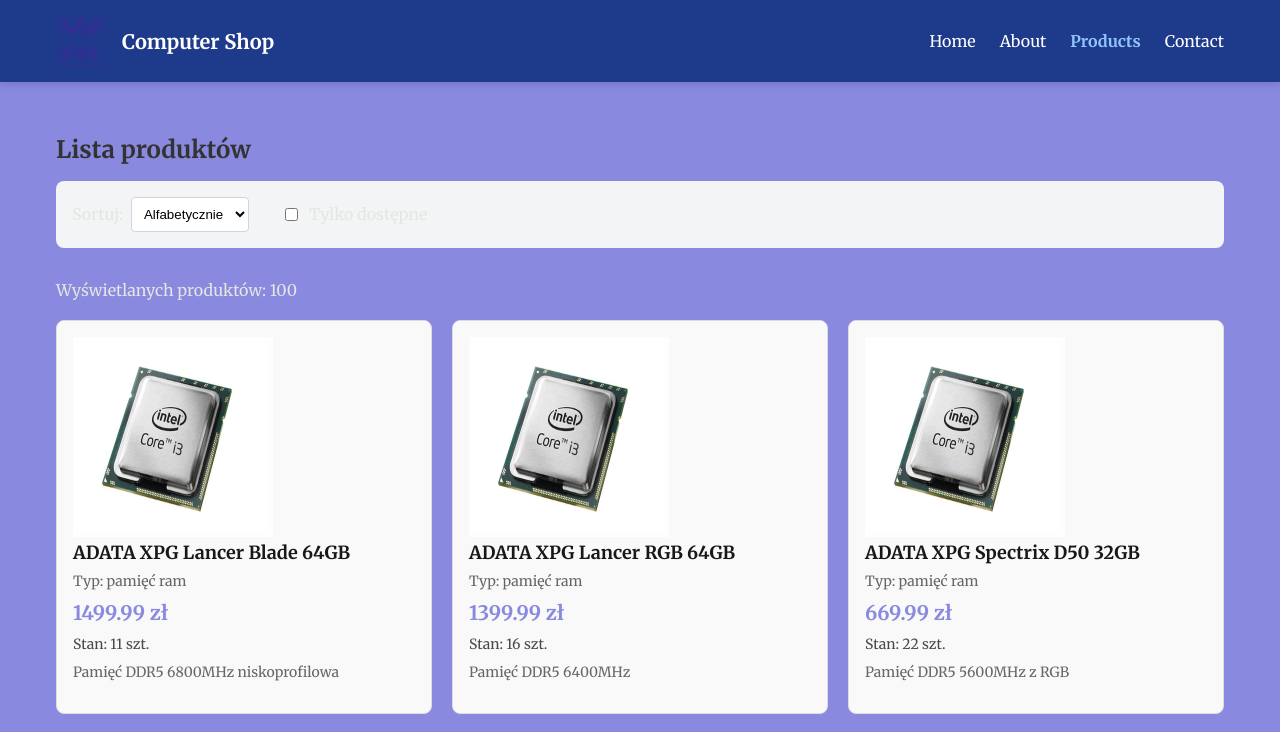
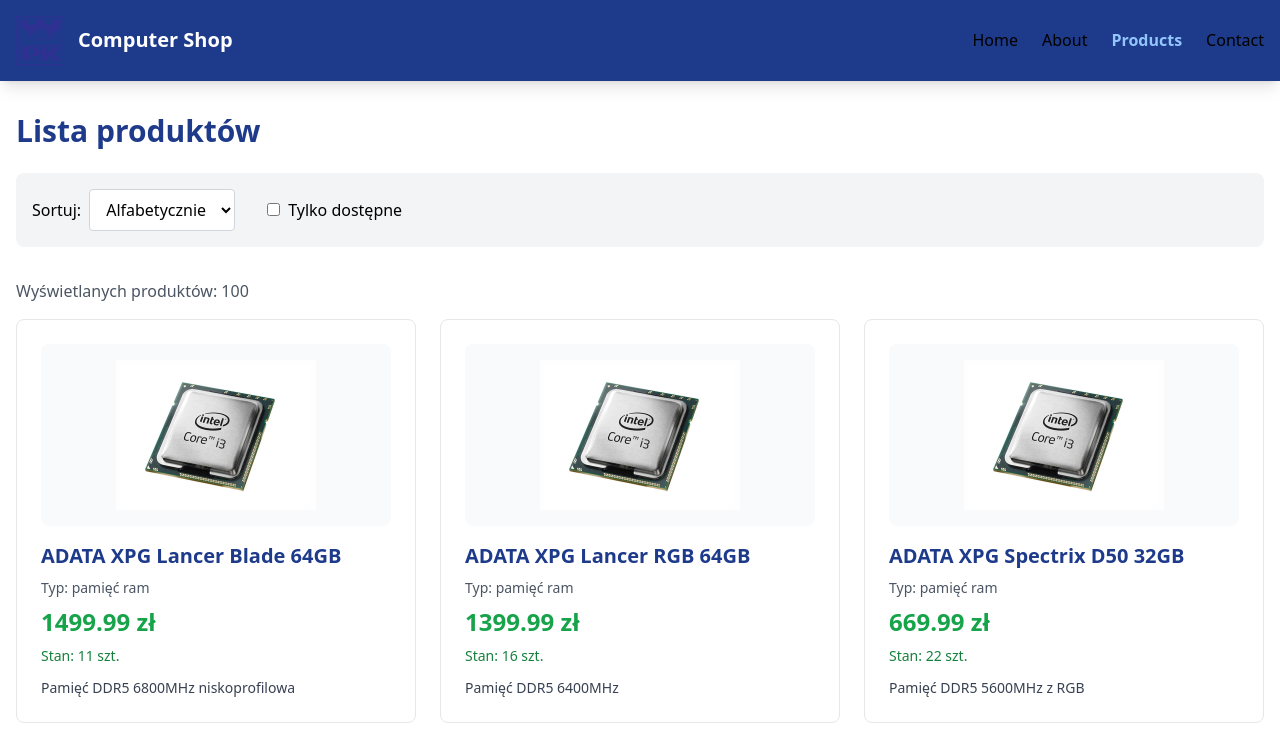
Before and after one commit to DawidSzymik/lab11backend, a Next.js app in the folder computer-shop-2025ds/: page /product-list in a window 1280 px wide. Shown: the top 732 px of the page. Built offline with nearby package versions, Linux system fonts and the light colour scheme.

Commit message:
8_tallwind

```diff
--- a/computer-shop-2025ds/app/global.css
+++ b/computer-shop-2025ds/app/global.css
@@ -1,118 +1,8 @@
-@import url('https://fonts.googleapis.com/css2?family=Inter:wght@100..900&family=Merriweather:ital,wght@0,300;0,400;0,700;0,900;1,300;1,400;1,700;1,900&display=swap');
+@tailwind base;
+@tailwind components;
+@tailwind utilities;
 
-* {
-  box-sizing: border-box;
-}
-
-html {
-  font-family: 'Merriweather', serif;
-}
-
-body {
-  margin: 0;
-  background-color: #8989e0;
-  color: #e5e5e1;
-}
-
-ul {
-  list-style: none;
-  margin: 0;
-  padding: 0;
-}
-
-#page {
-  width: 90%;
-  max-width: 60rem;
-  margin: 2rem auto;
-}
-
-#main-header {
-  display: flex;
-  justify-content: space-between;
-  align-items: center;
-  margin-bottom: 2rem;
-}
-
-#logo {
-  font-family: 'Inter', sans-serif;
-  font-size: 1.5rem;
-  border-radius: 1px;
-}
-
-#main-header #logo a,
-#main-header #logo a:hover {
-  color: #e1e1d7;
-  text-decoration: none;
-}
-
-#main-header ul {
-  display: flex;
-  gap: 2rem;
-  font-weight: bold;
-}
-
-#main-header ul a {
-  text-decoration: none;
-  color: #e5e5e1;
-  padding: 0.5rem 1rem;
-  border-radius: 4px;
-}
-
-#main-header ul a:hover,
-#main-header ul a.active {
-  background-color: #bcbcb7;
-  color: #181817;
-}
-
-#home {
-  margin: 3rem auto;
-  max-width: 50rem;
-  text-align: center;
-}
-
-#home img {
-  width: 10rem;
-  box-shadow: 0 0 10px 0 #181817;
-}
-
-#home h1 {
-  margin-top: 3rem;
-  font-size: 2.5rem;
-}
-
-#home p {
-  margin: 2rem 0;
-  color: #bcbcb7;
-  font-size: 1.1rem;
-}
-
-#home a {
-  display: inline-block;
-  padding: 1rem 2rem;
-  background-color: #bcbcb7;
-  color: #181817;
-  border-radius: 4px;
-  text-decoration: none;
-  font-weight: bold;
-  margin-top: 2rem;
-}
-
-#home a:hover {
-  background-color: #e5e5e1;
-}
-
-.error {
-  text-align: center;
-  margin-top: 3rem;
-}
-
-.fullscreen-image {
-  position: relative;
-  width: 100%;
-  height: 80vh;
-}
-
-.logo { width: 200px; height: 200px; }
+/* Zachowaj tylko klasę active dla nawigacji */
 a.active {
   color: #93c5fd !important;
   font-weight: bold;
--- a/computer-shop-2025ds/app/layout.tsx
+++ b/computer-shop-2025ds/app/layout.tsx
@@ -15,9 +15,9 @@
 }>) {
   return (
     <html lang="pl">
-      <body style={{ display: 'flex', flexDirection: 'column', minHeight: '100vh', margin: 0 }}>
+      <body className="flex flex-col min-h-screen">
         <MainHeader />
-        <main style={{ flexGrow: 1, maxWidth: '1200px', margin: '0 auto', padding: '2rem 1rem', width: '100%' }}>
+        <main className="flex-grow container mx-auto px-4 py-8">
           {children}
         </main>
         <Footer />
--- a/computer-shop-2025ds/app/product-list/[product-id]/not-found.tsx
+++ b/computer-shop-2025ds/app/product-list/[product-id]/not-found.tsx
@@ -1,19 +1,23 @@
 import Link from "next/link";
-import styles from "./not-found.module.css";
 
 export default function ProductNotFound() {
   return (
-    <div className={styles.container}>
-      <div className={styles.content}>
-        <h1 className={styles.title}>404</h1>
-        <h2 className={styles.subtitle}>Produkt nie został znaleziony</h2>
-        <p className={styles.description}>
+    <div className="flex justify-center items-center min-h-[60vh] p-8">
+      <div className="text-center max-w-2xl">
+        <h1 className="text-8xl font-bold text-blue-900 mb-4">404</h1>
+        <h2 className="text-3xl font-semibold text-gray-700 mb-4">
+          Produkt nie został znaleziony
+        </h2>
+        <p className="text-lg text-gray-600 mb-4 leading-relaxed">
           Produkt o podanym identyfikatorze nie istnieje w naszej bazie danych.
         </p>
-        <p className={styles.description}>
+        <p className="text-lg text-gray-600 mb-8 leading-relaxed">
           Może został usunięty lub podano nieprawidłowy adres.
         </p>
-        <Link href="/product-list" className={styles.backButton}>
+        <Link
+          href="/product-list"
+          className="inline-block mt-8 px-6 py-3 bg-blue-900 text-white rounded-lg font-semibold hover:bg-blue-800 transition-all hover:-translate-y-1"
+        >
           ← Powrót do listy produktów
         </Link>
       </div>
--- a/computer-shop-2025ds/app/product-list/page.tsx
+++ b/computer-shop-2025ds/app/product-list/page.tsx
@@ -3,74 +3,75 @@
 import { useState } from "react";
 import Link from "next/link";
 import Image from "next/image";
-import { getAllProductsAlphabetically, getAllProductsByNewest, getProductsInStock } from '@/lib/products';
-import styles from './page.module.css';
+import { getAllProductsAlphabetically, getAllProductsByNewest } from '@/lib/products';
 
 export default function ProductList() {
   const [sortBy, setSortBy] = useState<"alphabetical" | "newest">("alphabetical");
   const [showAvailableOnly, setShowAvailableOnly] = useState(false);
 
-  // Pobierz produkty według sortowania
   let displayedProducts = sortBy === "alphabetical"
     ? getAllProductsAlphabetically()
     : getAllProductsByNewest();
 
-  // Filtruj według dostępności
   if (showAvailableOnly) {
     displayedProducts = displayedProducts.filter(p => p.amount > 0);
   }
 
   return (
     <div>
-      <h2 className={styles.title}>Lista produktów</h2>
+      <h2 className="text-3xl font-bold mb-6 text-blue-900">Lista produktów</h2>
 
-      <div className={styles.filters}>
-        <div className={styles.filterGroup}>
-          <label htmlFor="sort">Sortuj:</label>
+      <div className="flex gap-8 mb-8 p-4 bg-gray-100 rounded-lg">
+        <div className="flex items-center gap-2">
+          <label htmlFor="sort" className="font-medium">Sortuj:</label>
           <select
             id="sort"
             value={sortBy}
             onChange={(e) => setSortBy(e.target.value as "alphabetical" | "newest")}
+            className="px-3 py-2 border border-gray-300 rounded bg-white cursor-pointer"
           >
             <option value="alphabetical">Alfabetycznie</option>
             <option value="newest">Najnowsze</option>
           </select>
         </div>
 
-        <div className={styles.filterGroup}>
+        <div className="flex items-center gap-2">
           <input
             type="checkbox"
             id="available"
             checked={showAvailableOnly}
             onChange={(e) => setShowAvailableOnly(e.target.checked)}
+            className="cursor-pointer"
           />
-          <label htmlFor="available">Tylko dostępne</label>
+          <label htmlFor="available" className="font-medium cursor-pointer">Tylko dostępne</label>
         </div>
       </div>
 
-      <p>Wyświetlanych produktów: {displayedProducts.length}</p>
+      <p className="mb-4 text-gray-600">Wyświetlanych produktów: {displayedProducts.length}</p>
 
-      <div className={styles.productGrid}>
+      <div className="grid grid-cols-1 md:grid-cols-2 lg:grid-cols-3 gap-6">
         {displayedProducts.map(product => (
           <Link
             key={product.id}
             href={`/product-list/${product.id}`}
-            className={styles.productCard}
+            className="border border-gray-200 rounded-lg p-6 bg-white hover:shadow-xl hover:-translate-y-1 transition-all duration-300"
           >
+            <div className="flex justify-center mb-4 bg-gray-50 rounded-lg p-4">
               <Image
                 src={product.image}
                 alt={product.name}
                 width={200}
                 height={200}
-              className={styles.productImage}
+                className="object-contain"
               />
-            <div className={styles.productName}>{product.name}</div>
-            <div className={styles.productType}>Typ: {product.type}</div>
-            <div className={styles.productPrice}>{product.price.toFixed(2)} zł</div>
-            <div className={product.amount > 0 ? styles.productStock : styles.outOfStock}>
+            </div>
+            <h3 className="text-xl font-bold text-blue-900 mb-2">{product.name}</h3>
+            <p className="text-gray-600 text-sm mb-2">Typ: {product.type}</p>
+            <p className="text-2xl font-bold text-green-600 mb-2">{product.price.toFixed(2)} zł</p>
+            <p className={`text-sm font-medium ${product.amount > 0 ? 'text-green-700' : 'text-red-700'}`}>
               Stan: {product.amount > 0 ? `${product.amount} szt.` : 'Brak na stanie'}
-            </div>
-            <p className={styles.productDescription}>{product.description}</p>
+            </p>
+            <p className="text-gray-700 mt-3 text-sm line-clamp-2">{product.description}</p>
           </Link>
         ))}
       </div>
--- a/computer-shop-2025ds/components/footer.tsx
+++ b/computer-shop-2025ds/components/footer.tsx
@@ -1,5 +1,4 @@
 import Link from "next/link";
-import styles from "./footer.module.css";
 
 export default function Footer() {
   const currentYear = new Date().getFullYear();
@@ -10,13 +9,14 @@
   });
 
   return (
-    <footer className={styles.footer}>
-      <div className={styles.container}>
-        <div className={styles.info}>
-          <p>
+    <footer className="bg-gray-800 text-white mt-auto">
+      <div className="container mx-auto px-4 py-6">
+        <div className="flex flex-col md:flex-row justify-between items-center">
+          <div className="mb-4 md:mb-0">
+            <p className="text-sm">
               © {currentYear} Computer Shop - Autor: [Twoje Imię i Nazwisko]
             </p>
-          <p className={styles.date}>
+            <p className="text-xs text-gray-400 mt-1">
               Aktualna data: {currentDate}
             </p>
           </div>
@@ -26,12 +26,13 @@
               href="https://pk.edu.pl"
               target="_blank"
               rel="noopener noreferrer"
-            className={styles.link}
+              className="text-blue-400 hover:text-blue-300 transition text-sm"
             >
               Politechnika Krakowska im. Tadeusza Kościuszki
             </Link>
           </div>
         </div>
+      </div>
     </footer>
   );
 }
--- a/computer-shop-2025ds/components/main-header.tsx
+++ b/computer-shop-2025ds/components/main-header.tsx
@@ -1,25 +1,25 @@
 import Link from "next/link";
 import Image from "next/image";
 import NavLink from "./nav-link";
-import styles from "./main-header.module.css";
 
 export default function MainHeader() {
   return (
-    <header className={styles.header}>
-      <div className={styles.container}>
-        <Link href="/" className={styles.logo}>
+    <header className="bg-blue-900 shadow-lg">
+      <div className="container mx-auto px-4 py-4">
+        <div className="flex items-center justify-between">
+          <Link href="/" className="flex items-center hover:opacity-80 transition">
             <Image
               src="/pk-logo.svg"
               alt="Politechnika Krakowska"
               width={50}
               height={50}
-            className={styles.logoImage}
+              className="mr-3"
             />
-          <span className={styles.logoText}>Computer Shop</span>
+            <span className="text-xl font-bold text-white">Computer Shop</span>
           </Link>
 
-        <nav className={styles.nav}>
-          <ul>
+          <nav>
+            <ul className="flex space-x-6">
               <li>
                 <NavLink href="/">Home</NavLink>
               </li>
@@ -35,6 +35,7 @@
             </ul>
           </nav>
         </div>
+      </div>
     </header>
   );
 }
--- a/computer-shop-2025ds/package.json
+++ b/computer-shop-2025ds/package.json
@@ -17,8 +17,11 @@
     "@types/node": "^20",
     "@types/react": "^19",
     "@types/react-dom": "^19",
+    "autoprefixer": "^10.4.22",
     "eslint": "^9",
     "eslint-config-next": "16.0.3",
+    "postcss": "^8.5.6",
+    "tailwindcss": "^3.4.18",
     "typescript": "^5"
   }
 }
--- /dev/null
+++ b/computer-shop-2025ds/postcss.config.js
@@ -0,0 +1,6 @@
+module.exports = {
+  plugins: {
+    tailwindcss: {},
+    autoprefixer: {},
+  },
+}
--- /dev/null
+++ b/computer-shop-2025ds/tailwind.config.js
@@ -0,0 +1,12 @@
+/** @type {import('tailwindcss').Config} */
+module.exports = {
+  content: [
+    './app/**/*.{js,ts,jsx,tsx,mdx}',
+    './pages/**/*.{js,ts,jsx,tsx,mdx}',
+    './components/**/*.{js,ts,jsx,tsx,mdx}',
+  ],
+  theme: {
+    extend: {},
+  },
+  plugins: [],
+}
```
Also changed, not shown: computer-shop-2025ds/app/product-list/[product-id]/page.tsx (+32 -31 lines), computer-shop-2025ds/app/product-list/[product-id]/product-detail.odule.css (deleted), 1 other file (tests, documents, lock files or other folders). Lines whose indentation alone changed are shown as unchanged.
